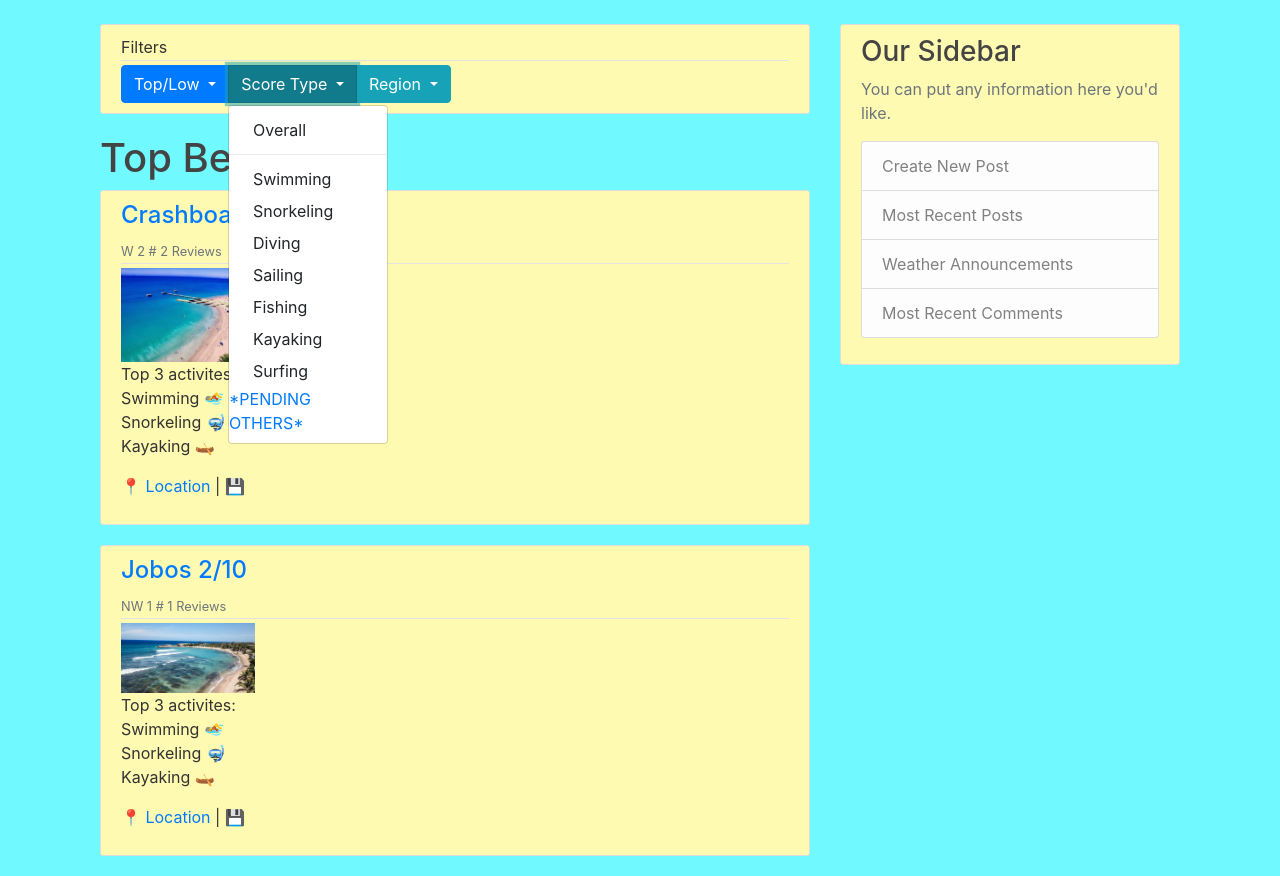
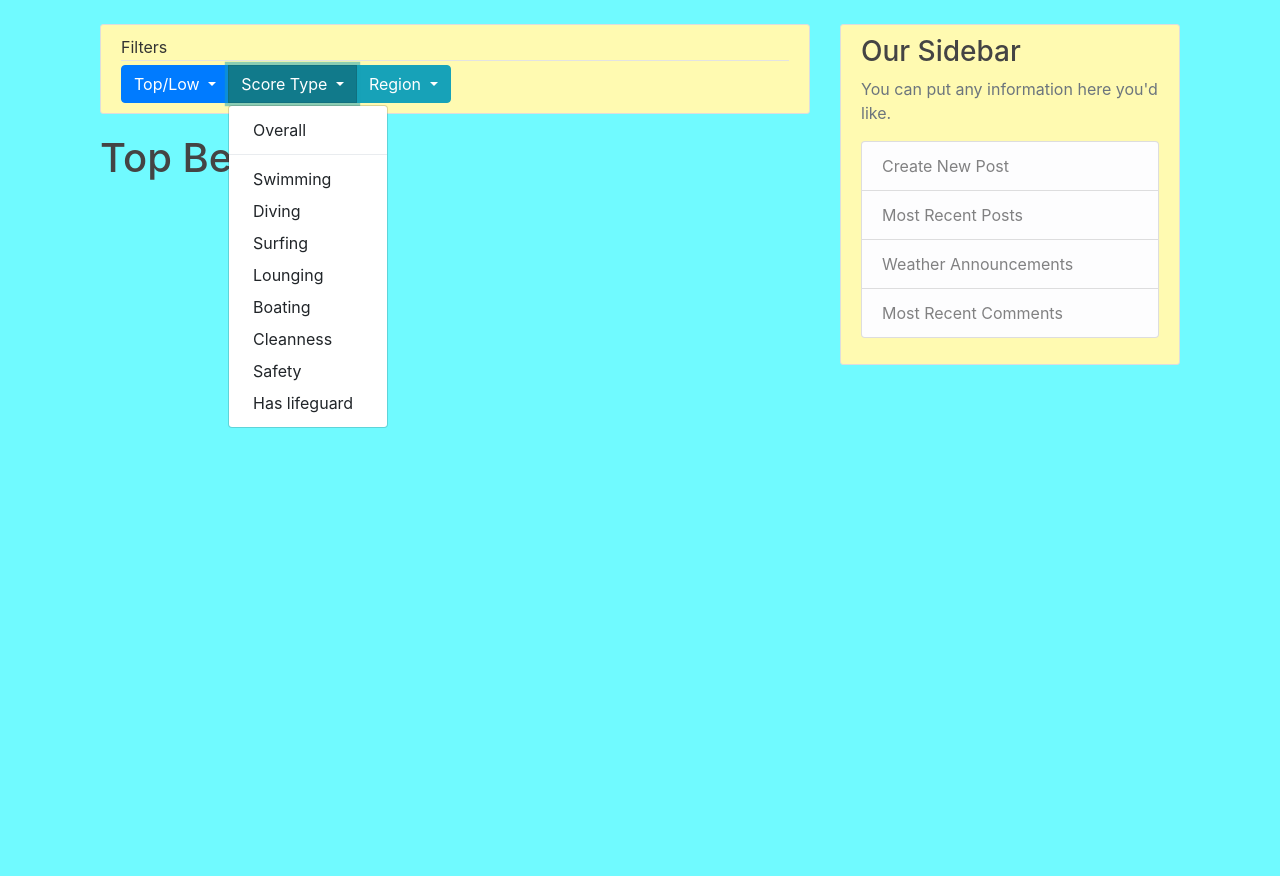
Before and after one commit to uprm-inso-4101-2021-2022-s1/semester-project-team-13, a Django app: page / in a window 1280 px wide, after a click on "Score Type". Shown: the part 56-932 px from the top of the page. After the commit the page ends 484 px from the top, so only its background shows below. Run offline with Django 3.2, Linux system fonts and the light colour scheme; data comes from the database, SQL or seed files in the repository; some libraries are stand-ins or nearby versions.

Commit message:
Filters are now successfully working.

```diff
--- a/home/urls.py
+++ b/home/urls.py
@@ -8,5 +8,6 @@
     path("reverseList", views.reverseList),
     path("undoReverse", views.undoReverse),
     path("sortBy/<type>", views.sortBy),
-    path("sortByRegion/<region>", views.sortByRegion)
+    path("sortByRegion/<region>", views.sortByRegion),
+    path("showAllRegions", views.showAllRegions)
 ]
--- a/home/views.py
+++ b/home/views.py
@@ -42,3 +42,8 @@
     global topOverallRatings
     topOverallRatings = Rating.objects.filter(beach__region=region)
     return HttpResponse("""<html><script>window.location.replace('/');</script></html>""")
+
+def showAllRegions(request):
+    global topOverallRatings
+    topOverallRatings = Rating.objects.order_by('-overall')
+    return HttpResponse("""<html><script>window.location.replace('/');</script></html>""")
--- a/templates/home/home.html
+++ b/templates/home/home.html
@@ -17,8 +17,13 @@
           </button>
 
           <div class="dropdown-menu" aria-labelledby="dropdownMenuButton1">
-            <a class="dropdown-item" href="#">Top</a>
-            <a class="dropdown-item" href="#">Low</a>
+            <form action="undoReverse">
+              <button class="dropdown-item" type="btn">Top</button>
+            </form>
+            <form action="reverseList">
+              <button class="dropdown-item" type="btn">Low</button>
+            </form>
+
           </div>
         </div>
         <!-- FOR SCORE TYPE -->
@@ -28,16 +33,43 @@
           </button>
 
           <div class="dropdown-menu" aria-labelledby="dropdownMenuButton2">
-            <a class="dropdown-item" href="#">Overall</a>
+            <form action="sortBy/overall">
+              <button class="dropdown-item" type="btn">Overall</button>
+            </form>
+
             <div class="dropdown-divider"></div>
-            <a class="dropdown-item" href="#">Swimming</a>
-            <a class="dropdown-item" href="#">Snorkeling</a>
-            <a class="dropdown-item" href="#">Diving</a>
-            <a class="dropdown-item" href="#">Sailing</a>
-            <a class="dropdown-item" href="#">Fishing</a>
-            <a class="dropdown-item" href="#">Kayaking</a>
-            <a class="dropdown-item" href="#">Surfing</a>
-            <li class="active"><a href="#">*PENDING OTHERS*</a></li>
+
+            <form action="sortBy/swim">
+              <button class="dropdown-item" type="btn">Swimming</button>
+            </form>
+
+            <form action="sortBy/dive">
+              <button class="dropdown-item" type="btn">Diving</button>
+            </form>
+
+            <form action="sortBy/surf">
+              <button class="dropdown-item" type="btn">Surfing</button>
+            </form>
+
+            <form action="sortBy/lounge">
+              <button class="dropdown-item" type="btn">Lounging</button>
+            </form>
+
+            <form action="sortBy/boat">
+              <button class="dropdown-item" type="btn">Boating</button>
+            </form>
+
+            <form action="sortBy/isClean">
+              <button class="dropdown-item" type="btn">Cleanness</button>
+            </form>
+
+            <form action="sortBy/safety">
+              <button class="dropdown-item" type="btn">Safety</button>
+            </form>
+
+            <form action="sortBy/lifeguard">
+              <button class="dropdown-item" type="btn">Has lifeguard</button>
+            </form>
 
           </div>
         </div>
@@ -49,15 +81,42 @@
           </button>
 
           <div class="dropdown-menu" aria-labelledby="dropdownMenuButton3">
-            <a class="dropdown-item" href="#">Any</a>
-            <a class="dropdown-item" href="#">N</a>
-            <a class="dropdown-item" href="#">NW</a>
-            <a class="dropdown-item" href="#">W</a>
-            <a class="dropdown-item" href="#">SW</a>
-            <a class="dropdown-item" href="#">S</a>
-            <a class="dropdown-item" href="#">SE</a>
-            <a class="dropdown-item" href="#">E</a>
-            <a class="dropdown-item" href="#">NE</a>
+
+            <form action="showAllRegions">
+              <button class="dropdown-item" type="btn">Any</button>
+            </form>
+
+            <form action="sortByRegion/N">
+              <button class="dropdown-item" type="btn">N</button>
+            </form>
+
+            <form action="sortByRegion/NW">
+              <button class="dropdown-item" type="btn">NW</button>
+            </form>
+
+            <form action="sortByRegion/W">
+              <button class="dropdown-item" type="btn">W</button>
+            </form>
+
+            <form action="sortByRegion/SW">
+              <button class="dropdown-item" type="btn">SW</button>
+            </form>
+
+            <form action="sortByRegion/S">
+              <button class="dropdown-item" type="btn">S</button>
+            </form>
+
+            <form action="sortByRegion/SE">
+              <button class="dropdown-item" type="btn">SE</button>
+            </form>
+
+            <form action="sortByRegion/E">
+              <button class="dropdown-item" type="btn">E</button>
+            </form>
+
+            <form action="sortByRegion/NE">
+              <button class="dropdown-item" type="btn">NE</button>
+            </form>
           </div>
       </div>
 
```
